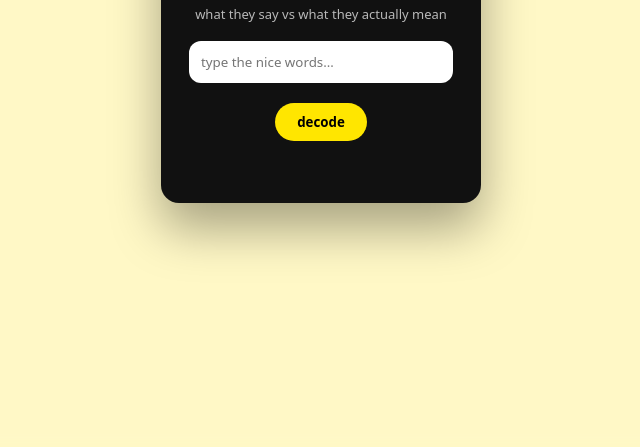
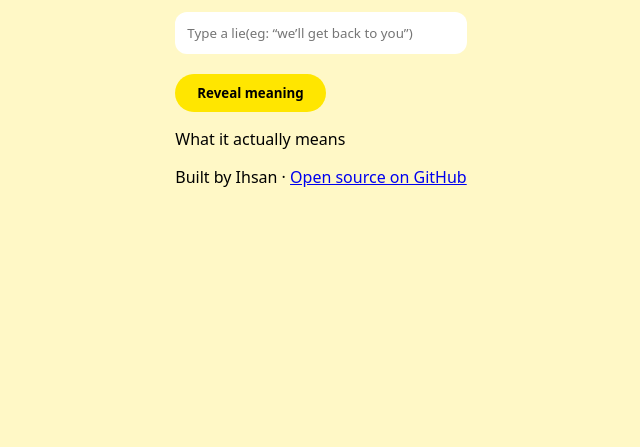
Before and after one commit to ihsanbinshafeeq/Nice-Words, a plain HTML site: page index.html in a window 1280 px wide. Shown: the part 353-800 px from the top of the page, without its empty margins (319-959 px from the left). Drawn offline with Linux system fonts and the light colour scheme.

Commit message:
Update index.html

```diff
--- a/index.html
+++ b/index.html
@@ -1,31 +1,44 @@
 <!DOCTYPE html>
 <html lang="en">
 <head>
-  <meta charset="UTF-8">
+  <meta charset="UTF-8" />
+  <meta name="viewport" content="width=device-width, initial-scale=1.0"/>
   <title>Nice Words</title>
-  <meta name="viewport" content="width=device-width, initial-scale=1.0">
-  <link rel="stylesheet" href="style.css">
+
+  <link rel="stylesheet" href="style.css" />
 </head>
 <body>
 
-  <div class="overlay"></div>
+  <div class="container">
 
-  <div class="card">
     <h1>Nice Words</h1>
-    <p class="subtitle">what they say vs what they actually mean</p>
+    <p class="subtitle">
+      What They Say Vs What They Actually Mean.
+    </p>
 
     <input
-      id="input"
       type="text"
-      placeholder="type the nice words…"
+      id="phraseInput"
+      placeholder='Type a lie(eg: “we’ll get back to you”)'
       autocomplete="off"
-    >
+    />
 
-    <div id="suggestions"></div>
+    <div id="suggestions" class="suggestions"></div>
 
-    <button id="decodeBtn">decode</button>
+    <button id="decodeBtn">Reveal meaning</button>
 
-    <div id="result"></div>
+    <div id="resultBox" class="result hidden">
+      <p class="result-title">What it actually means</p>
+      <p id="resultText"></p>
+    </div>
+
+    <p class="footer">
+      Built by Ihsan ·
+      <a href="https://github.com/ihsanbinshafeeq/Nice-Words" target="_blank">
+        Open source on GitHub
+      </a>
+    </p>
+
   </div>
 
   <script src="script.js"></script>
```
